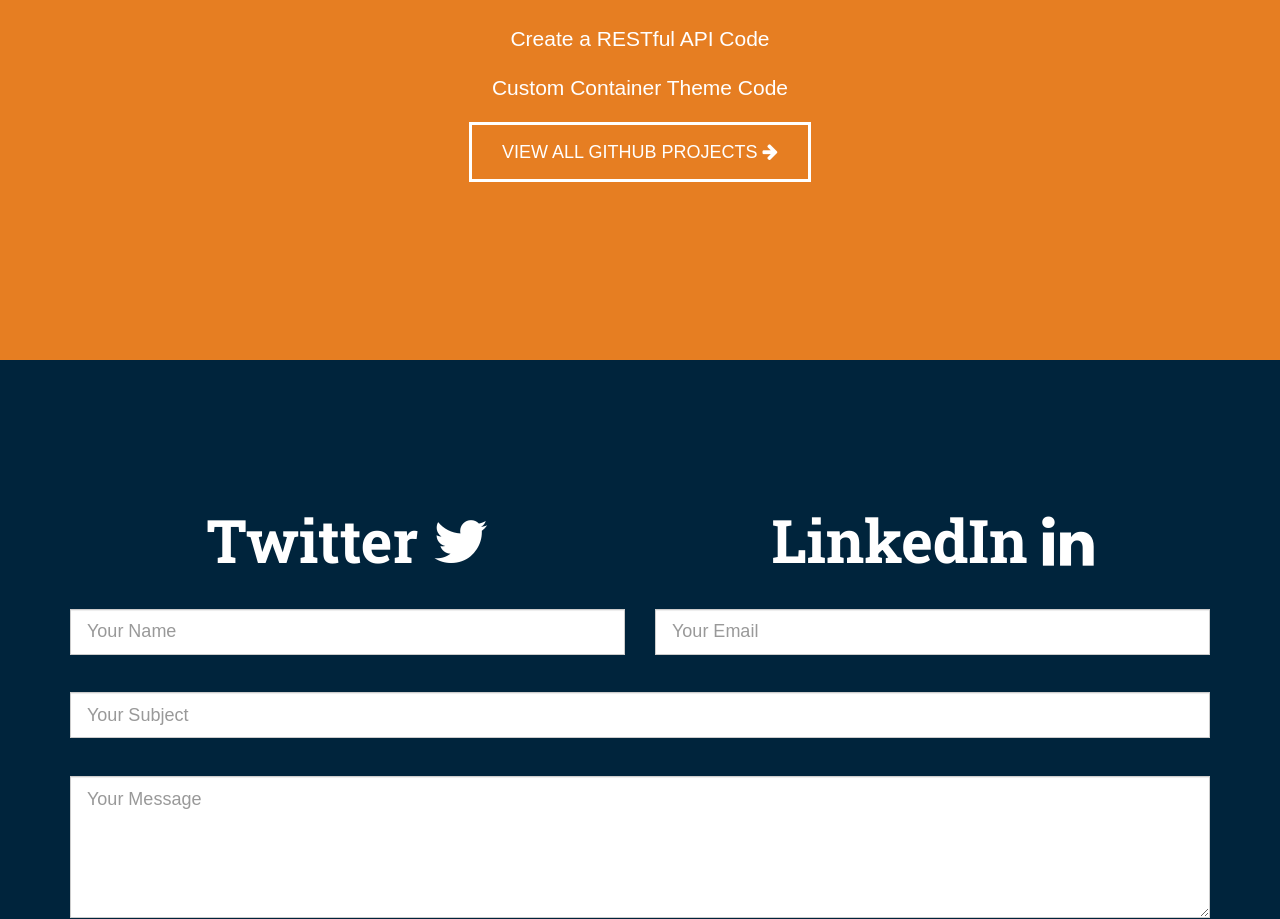
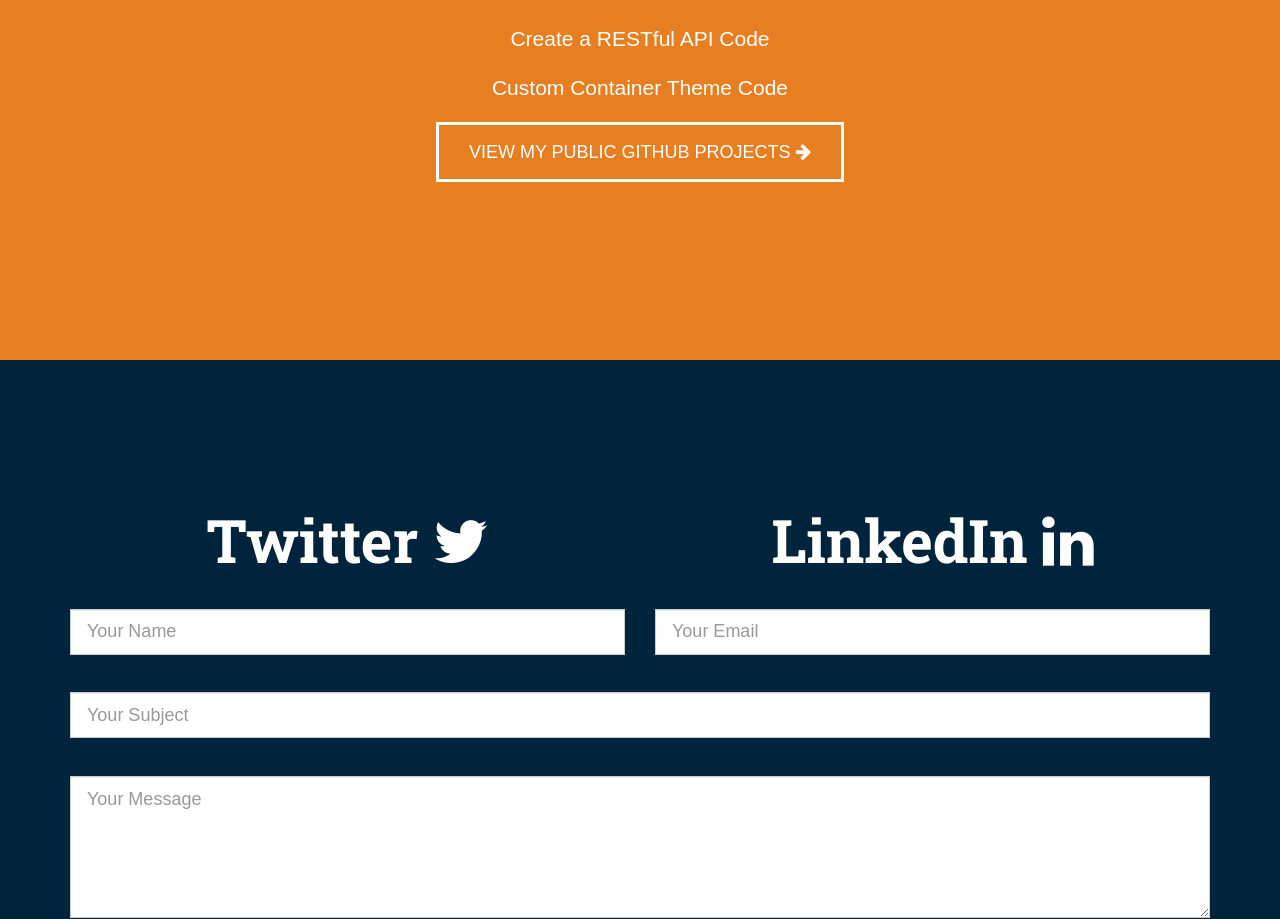
Before and after one commit to cbaston82/carlosbaston-react, a React (Create React App) app: page / in a window 1280 px wide. Shown: the part 2720-3639 px from the top of the page. Built offline with nearby package versions, Linux system fonts and the light colour scheme; no server answers.

Commit message:
update github

```diff
--- a/src/components/Github.js
+++ b/src/components/Github.js
@@ -35,7 +35,7 @@ const Github = () => (
             target="_blank"
             rel="noopener noreferrer"
           >
-            VIEW ALL GITHUB PROJECTS
+            VIEW MY PUBLIC GITHUB PROJECTS
             {' '}
             <i className="fa fa-arrow-right" />
           </a>
```
